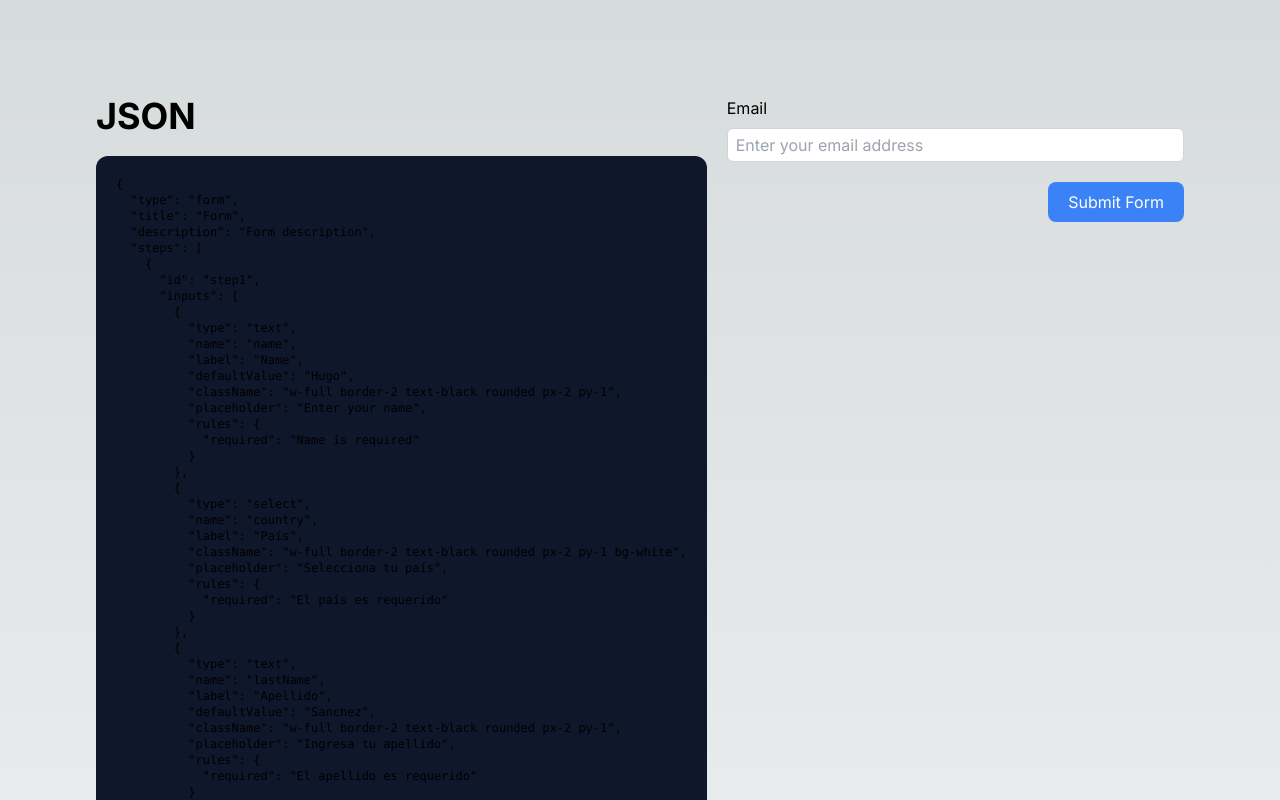
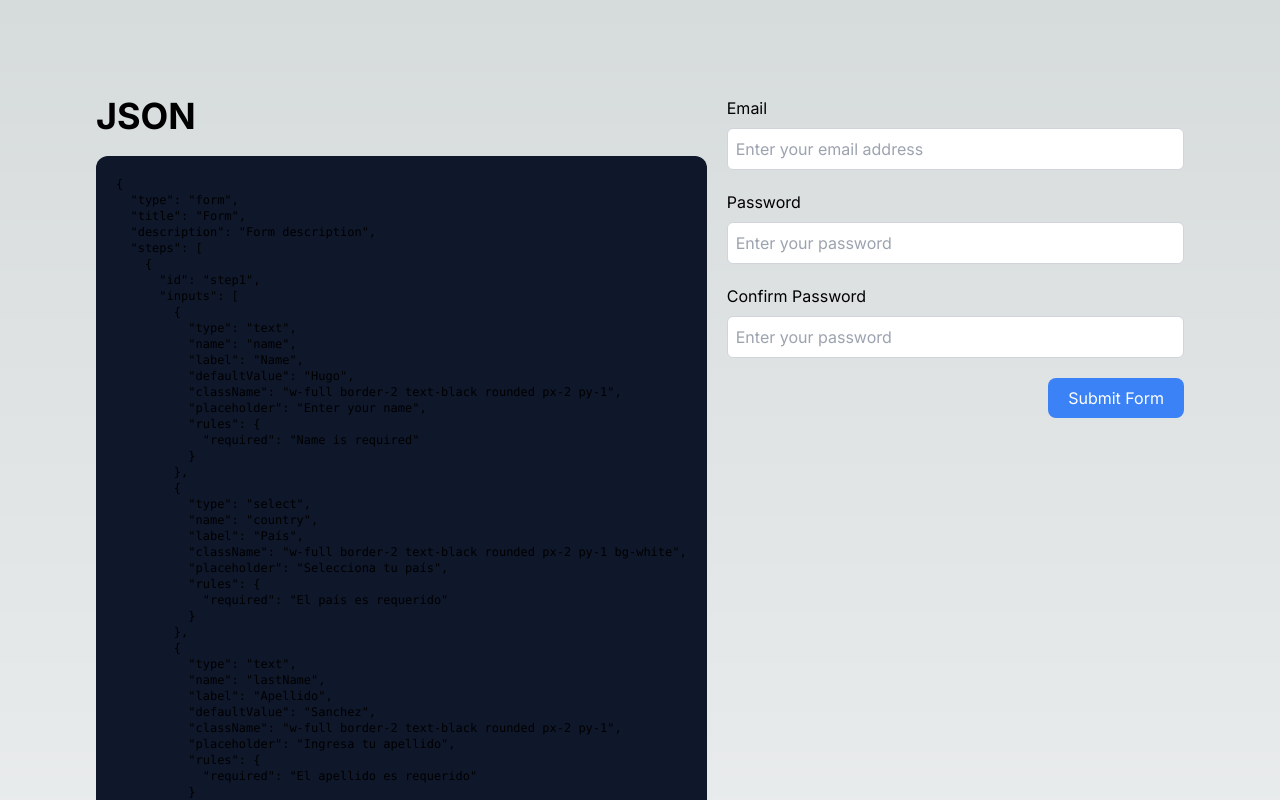
Before and after one commit to jonoise/formerly, a Next.js app: page / in a window 1280 px wide. Shown: the top 800 px of the page. Built offline with nearby package versions, Linux system fonts and the light colour scheme.

Commit message:
add yup validation schemas

```diff
--- a/app/page.tsx
+++ b/app/page.tsx
@@ -5,9 +5,17 @@ import { formJSON } from '@/lib/data/form'
 import { FormRenderer } from '@/ui/form'
 
 export default function Home() {
-  const { email } = usePresets()
+  const { email, password } = usePresets()
 
-  const presets = [email()]
+  const presets = [
+    email(),
+    password(),
+    password({
+      label: 'Confirm Password',
+      name: 'confirmPassword',
+      confirm: true,
+    }),
+  ]
 
   return (
     <main className='flex min-h-screen flex-col items-center justify-between p-24'>
--- a/hooks/use-presets.tsx
+++ b/hooks/use-presets.tsx
@@ -1,7 +1,9 @@
 import { email } from '@/ui/presets/email'
+import { password } from '@/ui/presets/password'
 
 export const usePresets = () => {
   return {
     email,
+    password,
   }
 }
--- a/lib/constants.ts
+++ b/lib/constants.ts
@@ -1 +1,18 @@
-export const DEFAULT_INPUT_STYLES = `w-full px-2 py-1 text-black border border-gray-300 rounded-md focus:outline-none focus:ring-2 focus:ring-blue-500 focus:border-transparent`
+export const DEFAULT_INPUT_STYLES = `w-full p-2 text-black border border-gray-300 rounded-md focus:outline-none focus:ring-2 focus:ring-blue-500 focus:border-transparent`
+
+export const textSchemas = [
+  'text',
+  'email',
+  'password',
+  'textarea',
+  'url',
+  'phone',
+  'date',
+  'time',
+  'select',
+]
+export const numberSchemas = ['number', 'range']
+
+export const objectSchemas = ['object']
+
+export const booleanSchemas = ['checkbox']
--- /dev/null
+++ b/lib/schemas.ts
@@ -0,0 +1,90 @@
+import { Preset } from '@/ui/form'
+import {
+  booleanSchemas,
+  numberSchemas,
+  objectSchemas,
+  textSchemas,
+} from './constants'
+
+import * as yup from 'yup'
+
+export const createSchema = (presets?: Preset[]) => {
+  const validationsFields = {} as any
+
+  presets?.forEach((p) => {
+    let schema = initSchema(p.options.name!)
+
+    if (p.options?.shouldMatch) {
+      schema = (schema as yup.StringSchema).oneOf(
+        [yup.ref(p.options.shouldMatch)],
+        p.options.shouldMatchMessage
+      )
+    }
+
+    if (p.options.name === 'url') {
+      schema = (schema as yup.StringSchema).url('Invalid URL')
+    }
+
+    for (const rule of Object.keys(p.options.rules!)) {
+      switch (rule) {
+        case 'required':
+          const message =
+            typeof p.options.rules[rule] === 'string'
+              ? p.options.rules[rule]
+              : p.options.rules[rule]?.message
+
+          schema = schema.required(message || 'This field is required')
+          break
+        case 'minLength':
+          // @ts-ignore
+          schema = schema.min(
+            p.options.rules[rule].value as number,
+            p.options.rules[rule].message as string
+          )
+          break
+        case 'min':
+          // @ts-ignore
+          schema = schema.min(
+            p.options.rules[rule].value as number,
+            p.options.rules[rule].message as string
+          )
+          break
+        case 'max':
+          // @ts-ignore
+          schema = schema.max(
+            p.options.rules[rule].value as number,
+            p.options.rules[rule].message as string
+          )
+          break
+        case 'pattern':
+          // @ts-ignore
+          schema = schema.matches(
+            p.options.rules[rule].value as RegExp,
+            p.options.rules[rule].message as string
+          )
+          break
+      }
+    }
+    validationsFields[p.options.name!] = schema
+  })
+  return yup.object().shape(validationsFields)
+}
+
+export const initSchema = (name: string) => {
+  if (textSchemas.includes(name)) {
+    return yup.string()
+  }
+  if (numberSchemas.includes(name)) {
+    return yup.number()
+  }
+  if (booleanSchemas.includes(name)) {
+    return yup.boolean()
+  }
+  if (objectSchemas.includes(name)) {
+    return yup.object()
+  }
+  if (name === 'array') {
+    return yup.array()
+  }
+  return yup.string()
+}
--- a/lib/schemas/create.ts
+++ /dev/null
@@ -1 +0,0 @@
-export const createSchema = (presets?: any[]) => {}
--- a/lib/schemas/merge.ts
+++ /dev/null
@@ -1,18 +0,0 @@
-import { Schema, ZodObject, ZodObjectDef, z } from 'zod'
-
-const schema1 = z.object({
-  foo: z.string(),
-})
-
-function mergeSchemas(
-  ...schemas: ZodObject<{}, 'strip', z.ZodTypeAny, {}, {}>[]
-) {
-  const [first, ...rest] = schemas
-
-  const merged = rest.reduce(
-    (mergedSchemas, schema) => mergedSchemas.concat(schema),
-    first
-  )
-
-  return merged
-}
--- a/package.json
+++ b/package.json
@@ -24,6 +24,7 @@
     "react-hook-form": "^7.46.1",
     "tailwindcss": "3.3.3",
     "typescript": "5.2.2",
+    "yup": "^1.2.0",
     "zod": "^3.22.2"
   }
 }
--- a/ui/form/index.tsx
+++ b/ui/form/index.tsx
@@ -4,7 +4,7 @@ import React, { FC, useEffect } from 'react'
 import {
   Controller,
   ControllerProps,
-  Field,
+  ControllerRenderProps,
   FieldPath,
   FieldValues,
   FormProvider,
@@ -14,16 +14,20 @@ import {
 import clsx from 'clsx'
 import { InputProps } from './input'
 import { EmailOptions } from '../presets/email'
-import { zodResolver } from '@hookform/resolvers/zod'
-import { createSchema } from '@/lib/schemas/create'
+import { createSchema } from '@/lib/schemas'
+import { PasswordOptions } from '../presets/password'
+import { yupResolver } from '@hookform/resolvers/yup'
+
+export type Preset = {
+  component: React.ForwardRefExoticComponent<
+    { field: ControllerRenderProps<FieldValues, string> } & InputProps &
+      React.RefAttributes<HTMLInputElement>
+  >
+  options: EmailOptions | PasswordOptions | any
+}
 
 type Props = {
-  presets?: {
-    component: React.ForwardRefExoticComponent<
-      { field: Field } & InputProps & React.RefAttributes<HTMLInputElement>
-    >
-    options: EmailOptions | any
-  }[]
+  presets?: Preset[]
   onSubmit?: (data: any) => Promise<void>
   onSuccess?: (json?: any) => void
   onError?: (json?: any) => void
@@ -165,15 +169,14 @@ FormMessage.displayName = 'FormMessage'
 
 export const FormRenderer: FC<Props> = (props) => {
   const formSchema = createSchema(props.presets)
-
-  const form = useForm()
+  const form = useForm({ resolver: yupResolver(formSchema) })
 
   useEffect(() => {
     if (props.presets) {
       props.presets.forEach((preset) => {
         form.setValue(
-          preset.options.name,
-          preset.options.props.defaultValue || ''
+          preset.options.name!,
+          preset?.options?.props?.defaultValue || ''
         )
       })
     }
@@ -203,14 +206,16 @@ export const FormRenderer: FC<Props> = (props) => {
             <FormField
               key={id}
               control={form.control}
-              name={preset.options.name}
-              rules={preset.options.rules}
-              defaultValue={preset.options.props.defaultValue || ''}
+              name={preset.options.name!}
+              defaultValue={preset?.options?.props?.defaultValue || ''}
               render={({ field }) => (
                 <FormItem>
                   <FormLabel>{preset.options.label}</FormLabel>
                   <FormControl>
-                    <preset.component {...preset.options.props} field={field} />
+                    <preset.component
+                      {...preset?.options?.props}
+                      field={field}
+                    />
                   </FormControl>
                   <FormMessage />
                 </FormItem>
--- a/ui/presets/password/index.tsx
+++ b/ui/presets/password/index.tsx
@@ -7,7 +7,7 @@ type PasswordProps = React.InputHTMLAttributes<HTMLInputElement> & {
   field: Field
 }
 
-export type EmailOptions = {
+export type PasswordOptions = {
   props?: React.DetailedHTMLProps<
     React.InputHTMLAttributes<HTMLInputElement>,
     HTMLInputElement
@@ -15,24 +15,36 @@ export type EmailOptions = {
   name?: string
   label?: string
   rules?: RegisterOptions
+  shouldMatch?: string
+  shouldMatchMessage?: string
+  confirm?: boolean
 }
 
-const defaultOptions: EmailOptions = {
+const defaultOptions: PasswordOptions = {
   label: 'Password',
   name: 'password',
+  confirm: false,
   props: {
-    placeholder: 'Enter your email address',
+    placeholder: 'Enter your password',
   },
   rules: {
-    required: true,
-    pattern: {
-      value: /\S+@\S+\.\S+/,
-      message: 'Please enter a valid email address.',
+    required: 'The password is required.',
+    minLength: {
+      value: 8,
+      message: 'Password must be at least 8 characters long',
     },
   },
 }
 
-export const password = (options: EmailOptions = defaultOptions) => {
+export const password = (options: PasswordOptions = defaultOptions) => {
+  const mergedOptions = { ...defaultOptions, ...options }
+
+  if (mergedOptions.confirm) {
+    mergedOptions.shouldMatch = mergedOptions.shouldMatch || 'password'
+    mergedOptions.shouldMatchMessage =
+      mergedOptions.shouldMatchMessage || 'Passwords do not match'
+  }
+
   return {
     component: React.forwardRef<HTMLInputElement, PasswordProps>(
       (props, ref) => {
@@ -47,6 +59,6 @@ export const password = (options: EmailOptions = defaultOptions) => {
         )
       }
     ),
-    options: { ...defaultOptions, ...options },
+    options: mergedOptions,
   }
 }
```
Also changed, not shown: ui/presets/email/index.tsx (+9 -2 lines), 2 other files (tests, documents, lock files or other folders).
